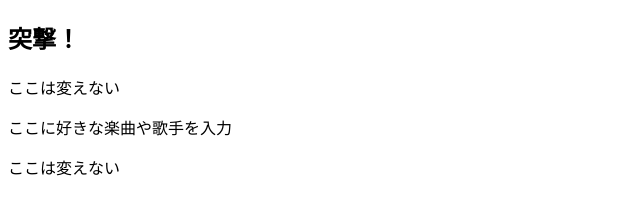
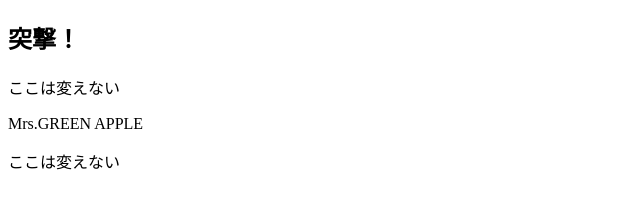
Before and after one commit to sakura-kikuchi/testConflict, a plain HTML site: page index.html in a window 1280 px wide. Shown: the whole page, without its empty margins (0-640 px from the left). Drawn offline with Linux system fonts and the light colour scheme.

Commit message:
[modify]好きな歌手を追加

```diff
--- a/index.html
+++ b/index.html
@@ -6,7 +6,7 @@
 <body>
 <h2> 突撃！ </h2>
 <p>ここは変えない</p>
-<p>ここに好きな楽曲や歌手を入力</p>
+<p>Mrs.GREEN APPLE</p>
 <p>ここは変えない</p>
 </body>
 </html>
```
